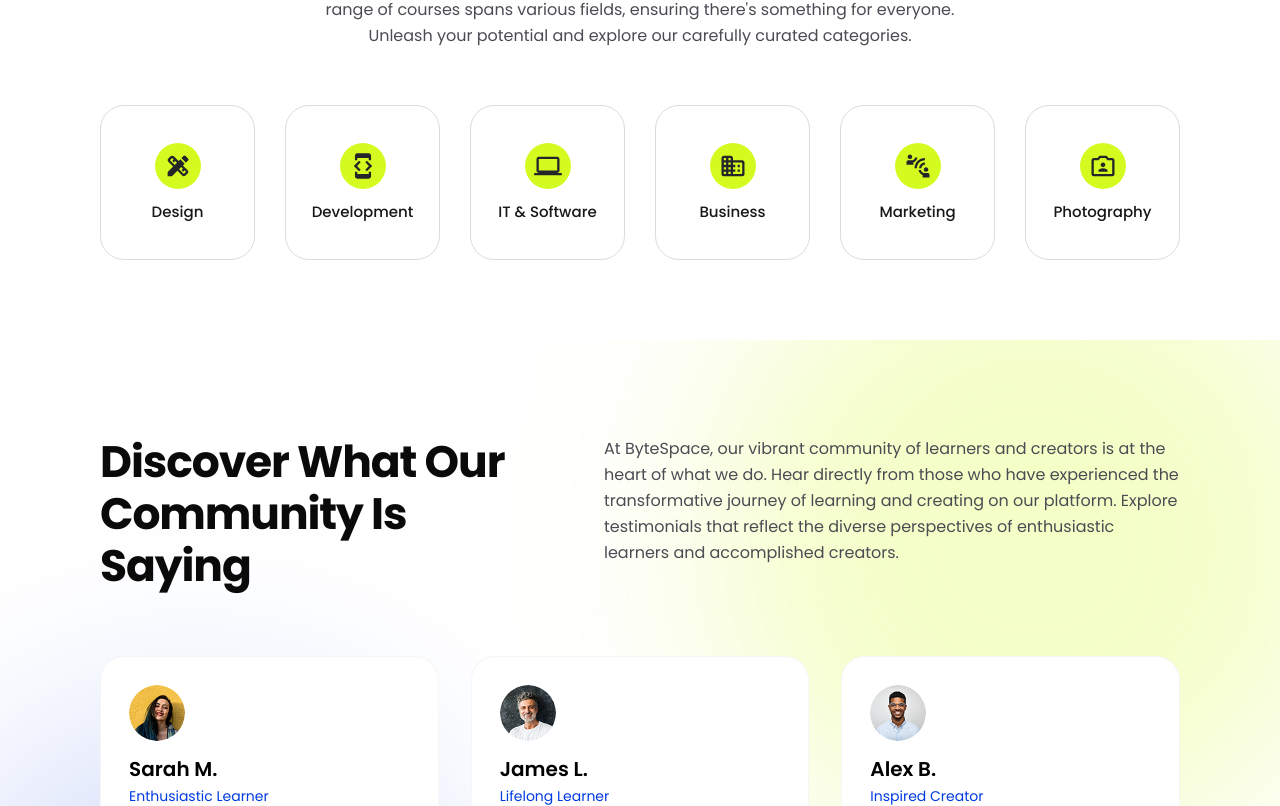
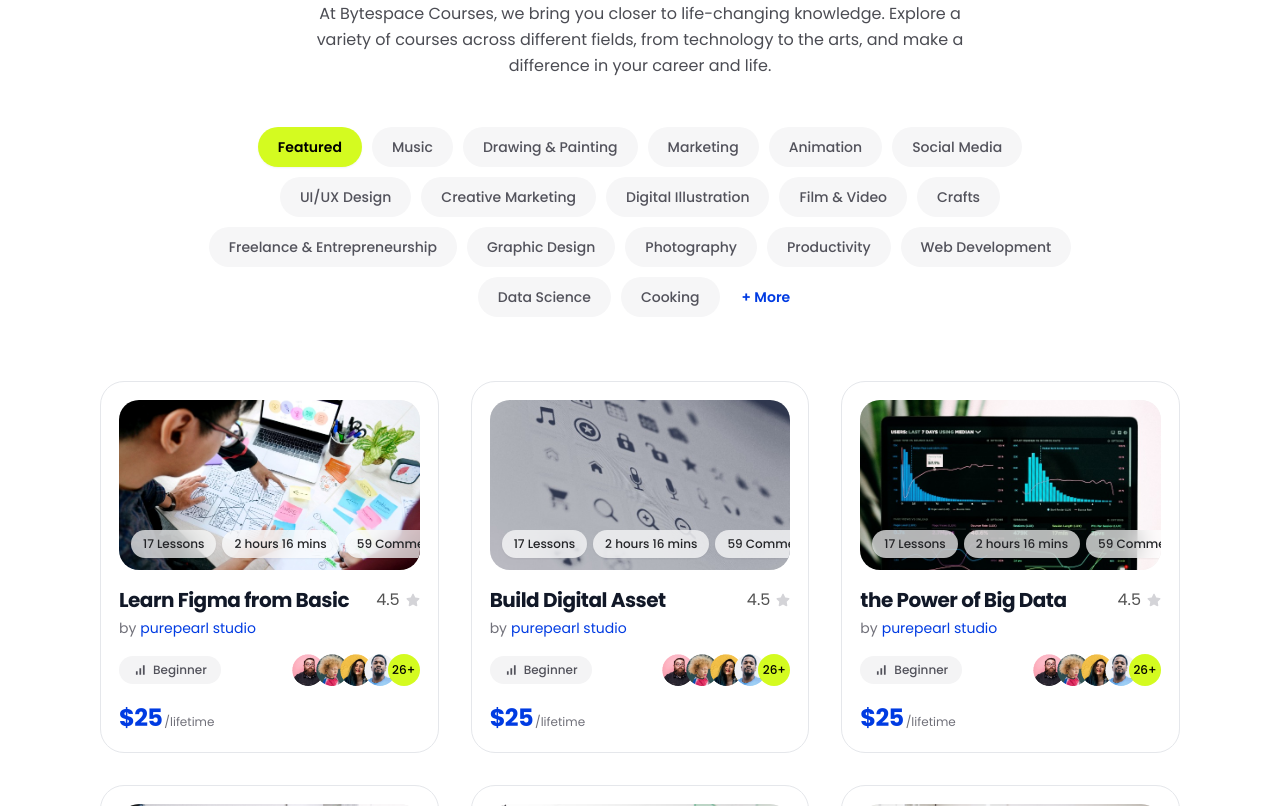
Before and after one commit to sushilhemrom500530/byte-space, a Next.js app: page / in a window 1280 px wide. Shown: the part 514-1320 px from the top of the page. Built offline with nearby package versions, Linux system fonts and the light colour scheme.

Commit message:
feat: add CourseCard component and home page sections including discover and explore

```diff
--- a/src/app/(public)/page.tsx
+++ b/src/app/(public)/page.tsx
@@ -1,3 +1,4 @@
+import DiscoverSection from "@/components/home/discover";
 import ExploreSection from "@/components/home/explore";
 import ShareHolderSection from "@/components/home/share-holder";
 import TestimonialsSection from "@/components/home/testimonials";
@@ -6,6 +7,7 @@ export default function Home() {
   return (
     <main className="mt-40">
       <ShareHolderSection />
+      <DiscoverSection />
       <ExploreSection />
       <TestimonialsSection />
     </main>
--- a/src/components/home/discover/index.tsx
+++ b/src/components/home/discover/index.tsx
@@ -1,9 +1,108 @@
+"use client";
 
+import { useMemo, useState } from "react";
+import CourseCard from "@/components/reuseable/course-card";
+import { allCoursesList } from "@/data/coursesList";
+
+const initialTags = [
+    "Featured",
+    "Music",
+    "Drawing & Painting",
+    "Marketing",
+    "Animation",
+    "Social Media",
+    "UI/UX Design",
+    "Creative Marketing",
+    "Digital Illustration",
+    "Film & Video",
+    "Crafts",
+    "Freelance & Entrepreneurship",
+    "Graphic Design",
+    "Photography",
+    "Productivity",
+    "Web Development",
+    "Data Science",
+    "Cooking",
+];
+
+const extraTags = [
+    "Artificial Intelligence",
+    "Mobile Development",
+    "Leadership",
+    "Finance",
+    "Personal Growth",
+    "Game Design",
+];
 
 export default function DiscoverSection() {
+    const [activeTag, setActiveTag] = useState("Featured");
+    const [showMore, setShowMore] = useState(false);
+
+    const visibleTags = showMore ? [...initialTags, ...extraTags] : initialTags;
+
+    const displayedCourses = useMemo(() => {
+        if (activeTag === "Featured") {
+            return allCoursesList.slice(0, 6);
+        }
+        const filtered = allCoursesList.filter(
+            (course) =>
+                course.category?.toLowerCase() === activeTag.toLowerCase() ||
+                course.tags?.some((t) => t.toLowerCase() === activeTag.toLowerCase())
+        );
+        return filtered.length > 0 ? filtered.slice(0, 6) : allCoursesList.slice(0, 6);
+    }, [activeTag]);
+
     return (
-        <section>
-            <h1>Discover Section</h1>
+        <section className="w-full bg-white py-14 sm:py-18 lg:py-24 select-none">
+            <div className="custom-container">
+                {/* Header */}
+                <div className="text-center max-w-3xl mx-auto mb-8 sm:mb-10 lg:mb-12">
+                    <h2 className="text-3xl sm:text-4xl lg:text-[44px] font-bold text-neutral-950 tracking-tight leading-[1.18]">
+                        Discover Your Passion, <br className="hidden sm:inline" />
+                        Build Your Skills
+                    </h2>
+                    <p className="common-description mt-3 sm:mt-4 max-w-2xl mx-auto">
+                        At Bytespace Courses, we bring you closer to life-changing knowledge. Explore a
+                        variety of courses across different fields, from technology to the arts, and
+                        make a difference in your career and life.
+                    </p>
+                </div>
+
+                {/* Filter Tags */}
+                <div className="flex flex-wrap items-center justify-center gap-2 sm:gap-2.5 max-w-[880px] mx-auto mb-10 sm:mb-12 lg:mb-16">
+                    {visibleTags.map((tag) => {
+                        const isActive = activeTag === tag;
+                        return (
+                            <button
+                                key={tag}
+                                type="button"
+                                onClick={() => setActiveTag(tag)}
+                                className={`px-4 sm:px-5 py-2 sm:py-2.5 rounded-full text-xs sm:text-sm font-medium transition-all duration-200 cursor-pointer ${
+                                    isActive
+                                        ? "bg-secondary text-black font-semibold shadow-xs"
+                                        : "bg-[#F6F6F7] text-[#52525B] hover:text-black hover:bg-[#EBEBED]"
+                                }`}
+                            >
+                                {tag}
+                            </button>
+                        );
+                    })}
+                    <button
+                        type="button"
+                        onClick={() => setShowMore(!showMore)}
+                        className="text-primary hover:underline text-xs sm:text-sm font-semibold px-3 py-2 cursor-pointer transition-colors"
+                    >
+                        {showMore ? "- Less" : "+ More"}
+                    </button>
+                </div>
+
+                {/* Courses Grid */}
+                <div className="grid grid-cols-1 md:grid-cols-2 lg:grid-cols-3 gap-6 sm:gap-7 lg:gap-8">
+                    {displayedCourses.map((course) => (
+                        <CourseCard key={course.id} data={course} />
+                    ))}
+                </div>
+            </div>
         </section>
     );
 }
--- a/src/components/home/explore/index.tsx
+++ b/src/components/home/explore/index.tsx
@@ -56,7 +56,7 @@ export default function ExploreSection() {
                     {categories.map((category) => (
                         <div
                             key={category.id}
-                            className="w-full aspect-square flex flex-col items-center justify-center p-3 sm:p-4 bg-white rounded-[18px] sm:rounded-[24px] border border-[#DADCDE] cursor-pointer select-none group"
+                            className="w-full aspect-square flex flex-col items-center justify-center p-3 sm:p-4 bg-white rounded-[18px] sm:rounded-[24px] border border-[#DADCDE] cursor-pointer select-none group hover:-translate-y-1 [transition:0.3s]"
                         >
                             <div className="w-[45px] h-[45px] sm:w-[46px] sm:h-[46px] relative shrink-0">
                                 <Image
--- a/src/components/reuseable/course-card/index.tsx
+++ b/src/components/reuseable/course-card/index.tsx
@@ -1,6 +1,8 @@
 import Image, { StaticImageData } from "next/image";
 import Link from "next/link";
 import { FiImage } from "react-icons/fi";
+import { FaStar } from "react-icons/fa";
+import { MdSignalCellularAlt } from "react-icons/md";
 import { ICourseCard } from "@/types";
 
 interface CourseCardProps extends Partial<ICourseCard> {
@@ -98,13 +100,7 @@ export default function CourseCard(props: CourseCardProps) {
                         <span className="text-base font-normal text-neutral-600">
                             {typeof rating === "number" ? rating.toFixed(1) : rating}
                         </span>
-                        <svg
-                            className="w-4 h-4 text-[#9CA3AF] fill-current"
-                            viewBox="0 0 20 20"
-                            xmlns="http://www.w3.org/2000/svg"
-                        >
-                            <path d="M9.049 2.927c.3-.921 1.603-.921 1.902 0l1.07 3.292a1 1 0 00.95.69h3.462c.969 0 1.371 1.24.588 1.81l-2.8 2.034a1 1 0 00-.364 1.118l1.07 3.292c.3.921-.755 1.688-1.54 1.118l-2.8-2.034a1 1 0 00-1.175 0l-2.8 2.034c-.784.57-1.838-.197-1.539-1.118l1.07-3.292a1 1 0 00-.364-1.118L2.98 8.72c-.783-.57-.38-1.81.588-1.81h3.461a1 1 0 00.951-.69l1.07-3.292z" />
-                        </svg>
+                        <FaStar className="w-3.5 h-3.5 text-[#D4D4D8]" />
                     </div>
                 )}
             </div>
@@ -131,17 +127,7 @@ export default function CourseCard(props: CourseCardProps) {
             <div className="flex items-center justify-between gap-2 my-3">
                 {level && (
                     <div className="flex items-center gap-1.5 bg-[#F4F4F5] text-[#52525B] text-xs font-medium px-3.5 py-1.5 rounded-full">
-                        <svg
-                            width="13"
-                            height="13"
-                            viewBox="0 0 16 16"
-                            fill="currentColor"
-                            className="text-[#52525B]"
-                        >
-                            <rect x="2" y="9" width="3" height="5" rx="0.75" />
-                            <rect x="6.5" y="5.5" width="3" height="8.5" rx="0.75" />
-                            <rect x="11" y="2" width="3" height="12" rx="0.75" />
-                        </svg>
+                        <MdSignalCellularAlt className="w-3.5 h-3.5 text-[#52525B]" />
                         <span>{level}</span>
                     </div>
                 )}
```
